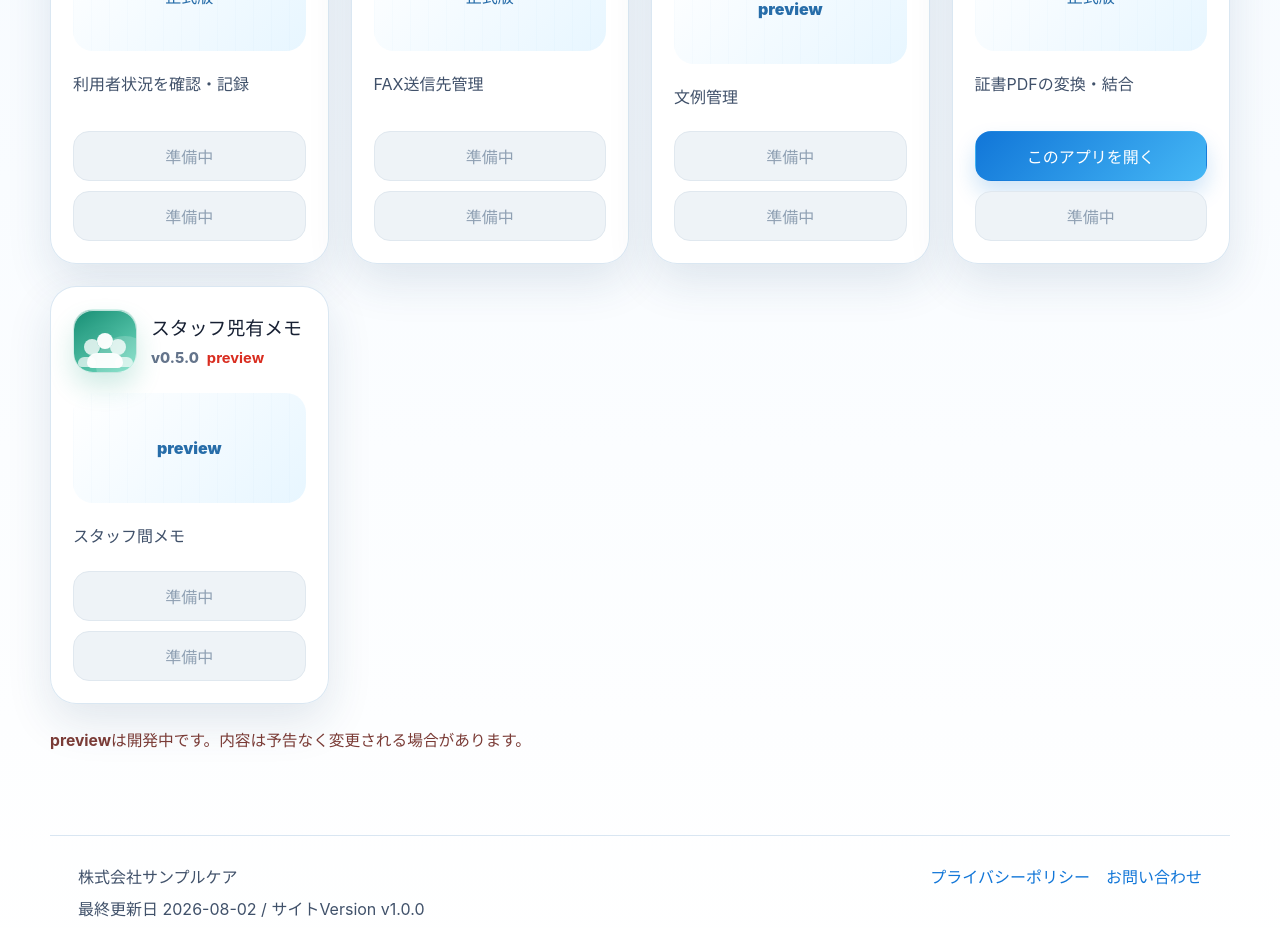
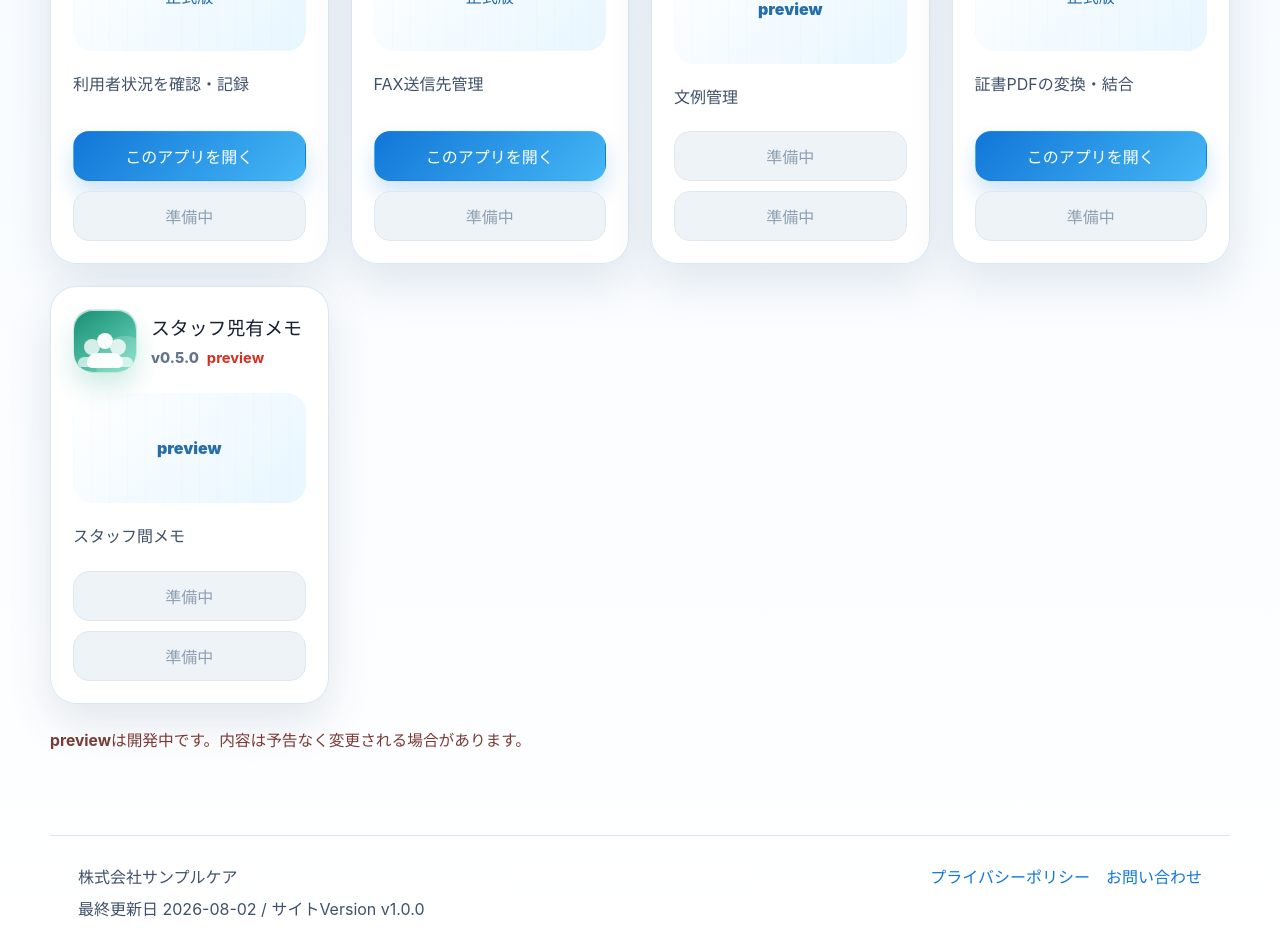
Before and after one commit to system-app-web/app-development, a React (Vite) app in the folder WEBアプリポータル/: page / in a window 1280 px wide. Shown: the part 1280-2208 px from the top of the page. Built offline with nearby package versions, Linux system fonts and the light colour scheme.

Commit message:
Add published apps to portal

```diff
--- a/WEBアプリポータル/src/data/appData.ts
+++ b/WEBアプリポータル/src/data/appData.ts
@@ -15,7 +15,7 @@ export const appData: PortalApp[] = [
   {
     id: 'user-checklist',
     name: '利用者チェック表',
-    url: '',
+    url: 'https://riyosha-check-app.vercel.app',
     manualUrl: '',
     icon: 'check',
     description: '利用者状況を確認・記録',
@@ -25,7 +25,7 @@ export const appData: PortalApp[] = [
   {
     id: 'fax-address-book',
     name: 'FAXアドレス帳',
-    url: '',
+    url: 'https://fax-address-book-git-main-system-app-webs-projects.vercel.app',
     manualUrl: '',
     icon: 'fax',
     description: 'FAX送信先管理',
```
